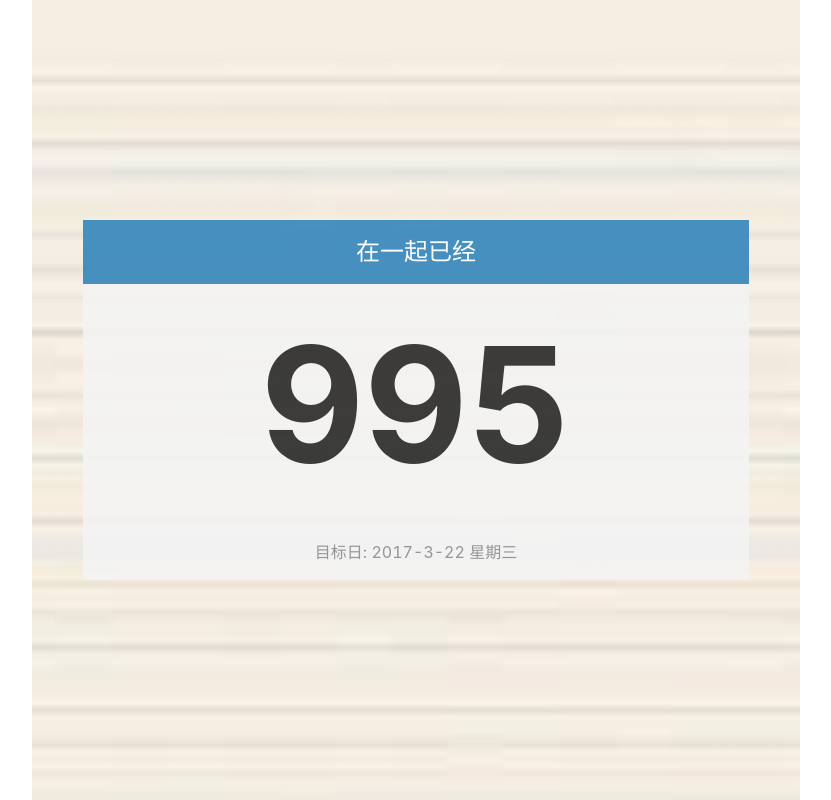
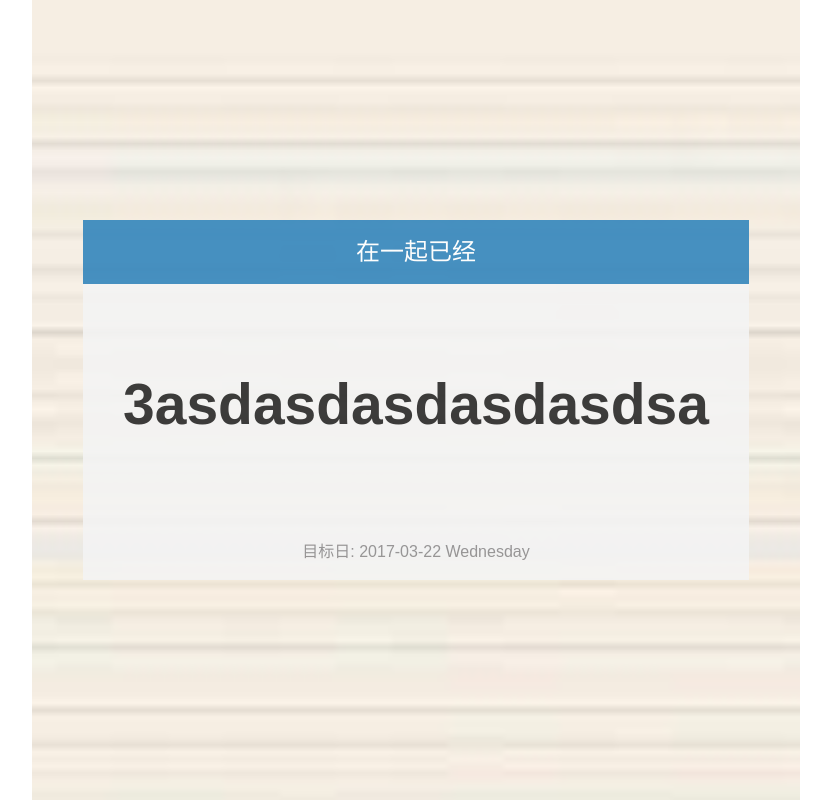
Before and after one commit to hackycy/lover, a Vue app: page / in a window 1280 px wide. Shown: the whole page, without its empty margins (224-1055 px from the left). Built offline with nearby package versions, Linux system fonts and the light colour scheme.

Commit message:
feature：未完成功能自适应字体大小

```diff
--- a/package.json
+++ b/package.json
@@ -10,7 +10,6 @@
   "dependencies": {
     "core-js": "^3.4.3",
     "moment": "^2.24.0",
-    "moment-timezone": "^0.5.27",
     "normalize.css": "^8.0.1",
     "vant": "^2.2.16",
     "vue": "^2.6.10",
--- a/src/main.js
+++ b/src/main.js
@@ -1,4 +1,6 @@
 import Vue from 'vue';
+import moment from 'moment';
+
 import App from '@/App.vue';
 
 import router from '@/router';
@@ -7,6 +9,8 @@ import 'normalize.css/normalize.css';
 
 import '@/common/common.css';
 
+moment.locale('zh-CN');
+
 Vue.config.productionTip = false;
 
 new Vue({
--- a/src/pages/index/index.vue
+++ b/src/pages/index/index.vue
@@ -3,11 +3,11 @@
     <div class="card-wrap">
       <div class="card">
         <div class="head">在一起已经</div>
-        <transition name="van-fade">
-          <div class="content day">{{ getday() }}</div>
-        </transition>
+        <div class="content" ref='content'>
+          <span :style="{ fontSize: contentSize + '%' }">{{ showContent }}</span>
+        </div>
         <div class="foot">
-          目标日: 2017-3-22 星期三
+          目标日: {{ formatTarget() }}
         </div>
       </div>
     </div>
@@ -22,7 +22,6 @@ import moment from 'moment';
 import bg from '@/assets/bg.jpeg';
 
 Vue.use(Lazyload);
-// Asia/Shanghai
 
 export default {
   name: 'Index',
@@ -30,19 +29,42 @@ export default {
     return {
       // 0为显示天数，1为显示年月日，2为显示月日，3为显示周日
       targetDate: '2017-3-22',
+      showContent: '3',
+      contentSize: 2000,
       currentShowStatus: 0,
       img: bg,
     };
   },
+  mounted() {
+    this.getday();
+  },
   methods: {
     formatTarget() {
-
+      return moment(this.targetDate, 'YYYY-MM-DD').format('YYYY-MM-DD dddd');
     },
     getday() {
-      const now = moment();
-      const target = moment(this.targetDate, 'YYYY-MM-DD');
-      const time = now.diff(target, 'days');
-      return time;
+      this.$nextTick(() => {
+        // const now = moment();
+        // const target = moment(this.targetDate, 'YYYY-MM-DD');
+        // const time = now.diff(target, 'days');
+        this.showContent = '3asdasdasdasdasdsa';
+        this.changeSize(this.showContent.length);
+      });
+    },
+    changeSize(contentLength) {
+      let scale;
+      if (contentLength === 1) {
+        scale = 5;
+      } else if (contentLength > 1 && contentLength <= 3) {
+        scale = 7;
+      } else if (contentLength > 3 && contentLength <= 5) {
+        scale = 9;
+      } else {
+        scale = 11;
+      }
+      console.log(scale);
+      const contentWidth = this.$refs.content.offsetWidth;
+      this.contentSize = contentWidth / this.showContent.length * scale;
     },
   },
 };
@@ -72,6 +94,7 @@ export default {
   display: -webkit-flex;
   flex-direction: column;
   -webkit-flex-direction: column;
+  font-family: sans-serif;
 
   .head {
     background: #3385bc;
@@ -99,10 +122,6 @@ export default {
     text-align: center;
   }
 
-  .day {
-    font-size: 20vh;
-  }
-
 }
 
 </style>
```
Also changed, not shown: 1 other file (tests, documents, lock files or other folders).
